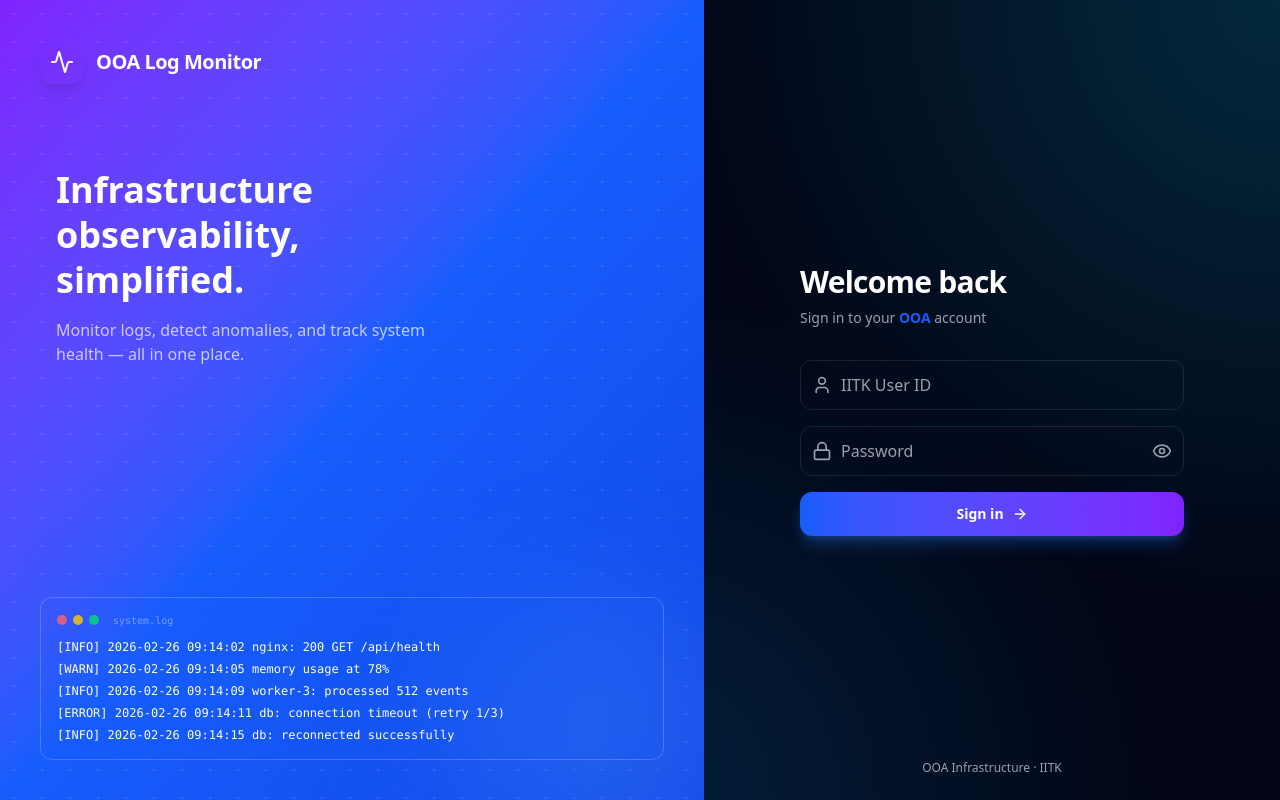
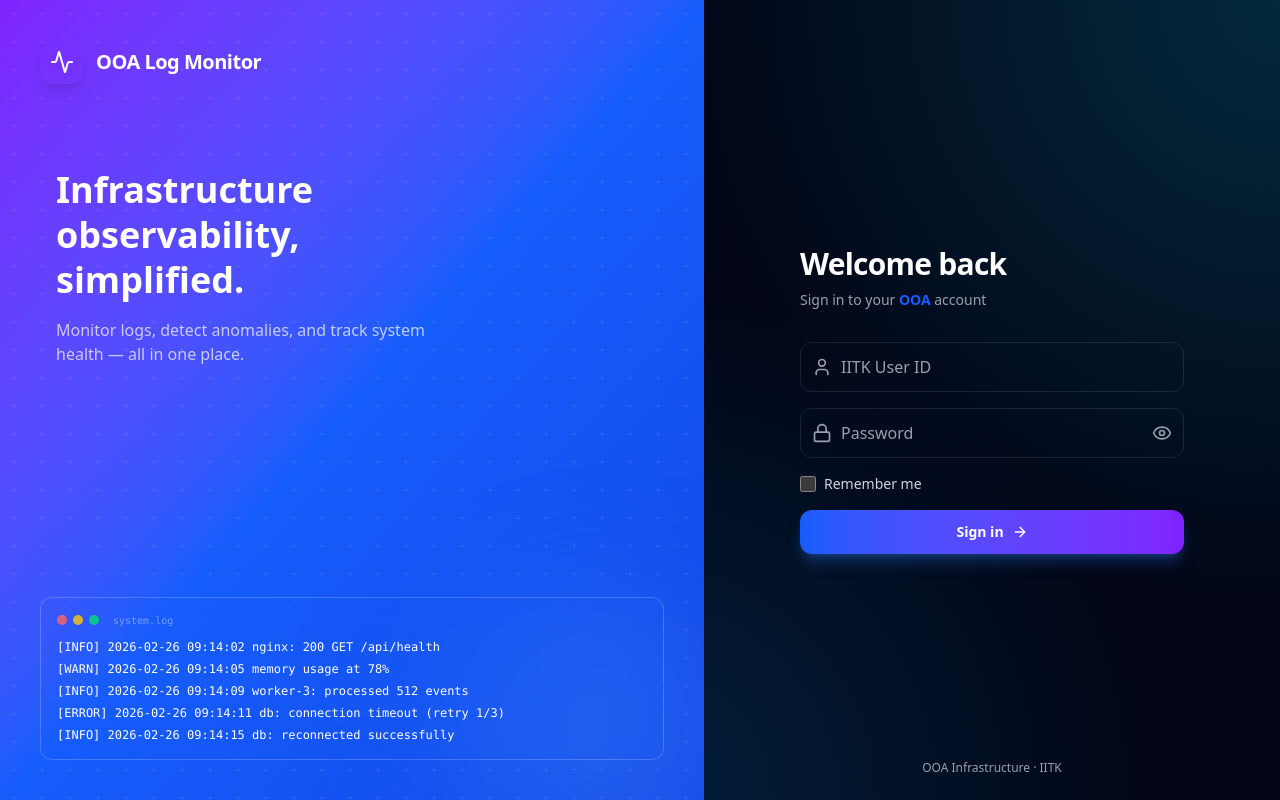
Before and after one commit to udbhav-44/Logs-Monitoring-Mookit, a React (Vite) app in the folder frontend/: page /login in a window 1280 px wide. Built offline with nearby package versions, Linux system fonts and the light colour scheme; no server answers; what chartjs-plugin-zoom would draw is missing.

Commit message:
Added Remember me button

```diff
--- a/frontend/src/components/Layout.jsx
+++ b/frontend/src/components/Layout.jsx
@@ -64,6 +64,8 @@ const Layout = ({ children }) => {
     const handleLogout = () => {
         localStorage.removeItem('token');
         localStorage.removeItem('user');
+        sessionStorage.removeItem('token');
+        sessionStorage.removeItem('user');
         navigate('/login');
     };
 
--- a/frontend/src/components/PrivateRoute.jsx
+++ b/frontend/src/components/PrivateRoute.jsx
@@ -2,7 +2,7 @@ import React from 'react';
 import { Navigate } from 'react-router-dom';
 
 const PrivateRoute = ({ children }) => {
-    const token = localStorage.getItem('token');
+    const token = localStorage.getItem('token') || sessionStorage.getItem('token');
 
     if (!token) {
         return <Navigate to="/login" replace />;
@@ -13,11 +13,15 @@ const PrivateRoute = ({ children }) => {
         if (payload.exp && payload.exp < Date.now() / 1000) {
             localStorage.removeItem('token');
             localStorage.removeItem('user');
+            sessionStorage.removeItem('token');
+            sessionStorage.removeItem('user');
             return <Navigate to="/login" replace />;
         }
     } catch (e) {
         localStorage.removeItem('token');
         localStorage.removeItem('user');
+        sessionStorage.removeItem('token');
+        sessionStorage.removeItem('user');
         return <Navigate to="/login" replace />;
     }
 
--- a/frontend/src/pages/Login.jsx
+++ b/frontend/src/pages/Login.jsx
@@ -23,6 +23,7 @@ const Login = () => {
     const [error, setError] = useState('');
     const [loading, setLoading] = useState(false);
     const [showPassword, setShowPassword] = useState(false);
+    const [rememberMe, setRememberMe] = useState(false);
     const navigate = useNavigate();
     const cardRef = useRef(null);
 
@@ -46,14 +47,15 @@ const Login = () => {
             const res = await fetch(`${baseUrl}/api/auth/login`, {
                 method: 'POST',
                 headers: { 'Content-Type': 'application/json' },
-                body: JSON.stringify({ username, password })
+                body: JSON.stringify({ username, password, rememberMe })
             });
 
             const data = await res.json();
             if (!res.ok) throw new Error(data.message || 'Login failed');
 
-            localStorage.setItem('token', data.token);
-            localStorage.setItem('user', JSON.stringify(data));
+            const storage = rememberMe ? localStorage : sessionStorage;
+            storage.setItem('token', data.token);
+            storage.setItem('user', JSON.stringify(data));
 
             anime({
                 targets: cardRef.current,
@@ -173,7 +175,7 @@ const Login = () => {
                         </p>
                     </div>
 
-                    <form className="space-y-4" onSubmit={handleSubmit}>
+                    <form className="space-y-4" onSubmit={handleSubmit} method="POST" action="">
                         <div className="relative group">
                             <label htmlFor="username" className="sr-only">Username</label>
                             <div className="absolute inset-y-0 left-0 pl-3 flex items-center pointer-events-none">
@@ -217,6 +219,20 @@ const Login = () => {
                             </button>
                         </div>
 
+                        <div className="flex items-center">
+                            <input
+                                id="remember-me"
+                                name="remember-me"
+                                type="checkbox"
+                                className="h-4 w-4 rounded border-gray-600 bg-gray-700 text-blue-600 focus:ring-blue-500 transition-colors"
+                                checked={rememberMe}
+                                onChange={(e) => setRememberMe(e.target.checked)}
+                            />
+                            <label htmlFor="remember-me" className="ml-2 block text-sm text-gray-300 select-none cursor-pointer">
+                                Remember me
+                            </label>
+                        </div>
+
                         {error && (
                             <div className="glass-panel/5 border border-white/10 p-3 rounded-xl">
                                 <p className="text-sm text-red-600 font-medium">{error}</p>
```
Also changed, not shown: frontend/src/lib/api.js, 1 other file (tests, documents, lock files or other folders).
